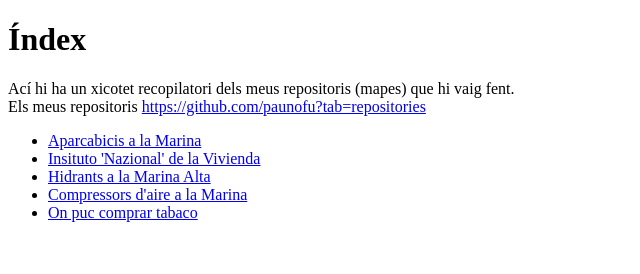
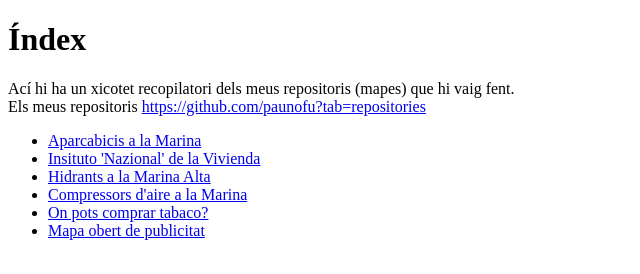
Before and after one commit to paunofu/paunofu-site, a plain HTML site: page index.html in a window 1280 px wide. Shown: the whole page, without its empty margins (0-640 px from the left). Drawn offline with Linux system fonts and the light colour scheme.

Commit message:
Update index.html

```diff
--- a/index.html
+++ b/index.html
@@ -9,7 +9,8 @@
         <li><a href="https://paunofu.github.io/INV/">Insituto 'Nazional' de la Vivienda</a></li>
         <li><a href="https://paunofu.github.io/hidrants-amb-leaflet/">Hidrants a la Marina Alta</a></li>
         <li><a href="https://paunofu.github.io/Crompressors-de-la-Marina/">Compressors d'aire a la Marina</a></li>
-        <li><a href="https://paunofu.github.io/tobaco-marina/">On puc comprar tabaco</a></li>
+        <li><a href="https://paunofu.github.io/tobaco-marina/">On pots comprar tabaco?</a></li>
+        <li><a href="https://pietervdvn.github.io/mc/theme/advertising/advertising">Mapa obert de publicitat</a></li>
       </ul>
 </p>
 
```
